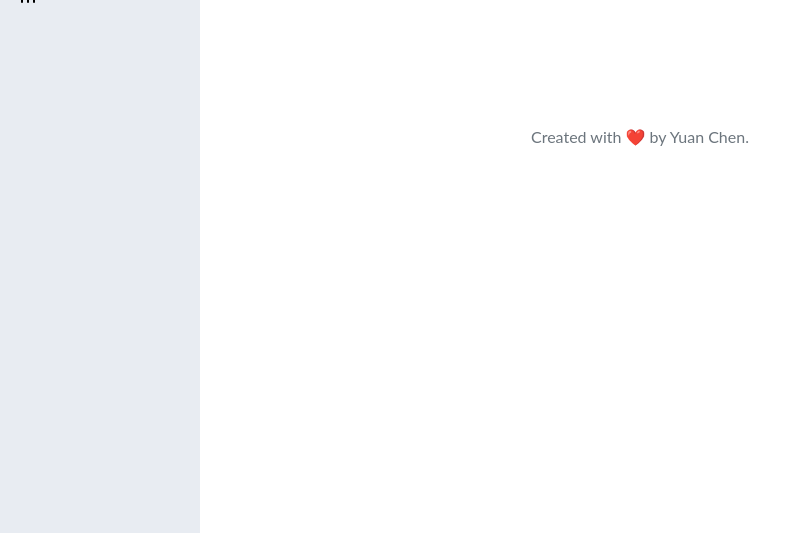
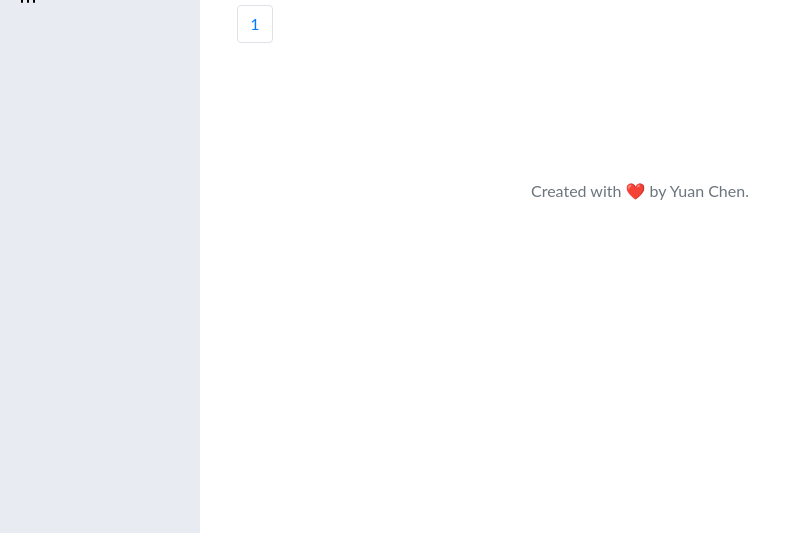
Before and after one commit to chenyuan99/daily-accounting, a Django app: page /pc/dashboard in a window 1280 px wide. Shown: the part 267-800 px from the top of the page, without its empty margins (0-790 px from the left). Run offline with Django 3.2, Linux system fonts and the light colour scheme; the visitor is signed in with stand-in values (Sample User, id 1); some libraries are stand-ins or nearby versions.

Commit message:
update index

```diff
--- a/accounting/urls.py
+++ b/accounting/urls.py
@@ -14,9 +14,9 @@ urlpatterns = [
     path('search_record/', views.search_record, name='search_record'),
     path('filter_record_by_date/', views.filter_record_by_date, name='filter_record_by_date'),
     path('transfer-between-accounts/', views.transfer_between_accounts, name='transfer_between_accounts'),
-    path('pc/dashboard', views.dashboard, name='pc/dashboard'),
+    path('pc/dashboard', views.page_demo, name='pc/dashboard'),
     path('pc/dashboard/categoryList', views.display_categoryList,name='pc/dashboard/categoryList'),
     path('pc/dashboard/accountList', views.display_accountList,name='pc/dashboard/accountList'),
-    path('pc/dashboard/billList', views.page_demo,name='pc/dashboard/accountList'),
+    path('pc/dashboard/billList', views.page_demo,name='pc/dashboard/billList'),
     url(r'^page_demo/', views.page_demo),
 ]
--- a/templates/accounting/page_demo.html
+++ b/templates/accounting/page_demo.html
@@ -159,14 +159,15 @@
 
             </div>
         </div>
-
-        <ul class="nav nav-pills mb-3" id="pills-tab" role="tablist">
+        <nav aria-label="Page navigation example">
+        <ul class="pagination">
             {% for page_num in paginator_obj.page_range %}
-            <li class="nav-item">
-                <a class="nav-link" href="?page={{ page_num }}">{{ page_num }}</a>
+            <li class="page-item">
+                <a class="page-link" href="?page={{ page_num }}">{{ page_num }}</a>
             </li>
             {% endfor %}
         </ul>
+        </nav>
     </main>
 
 
```
